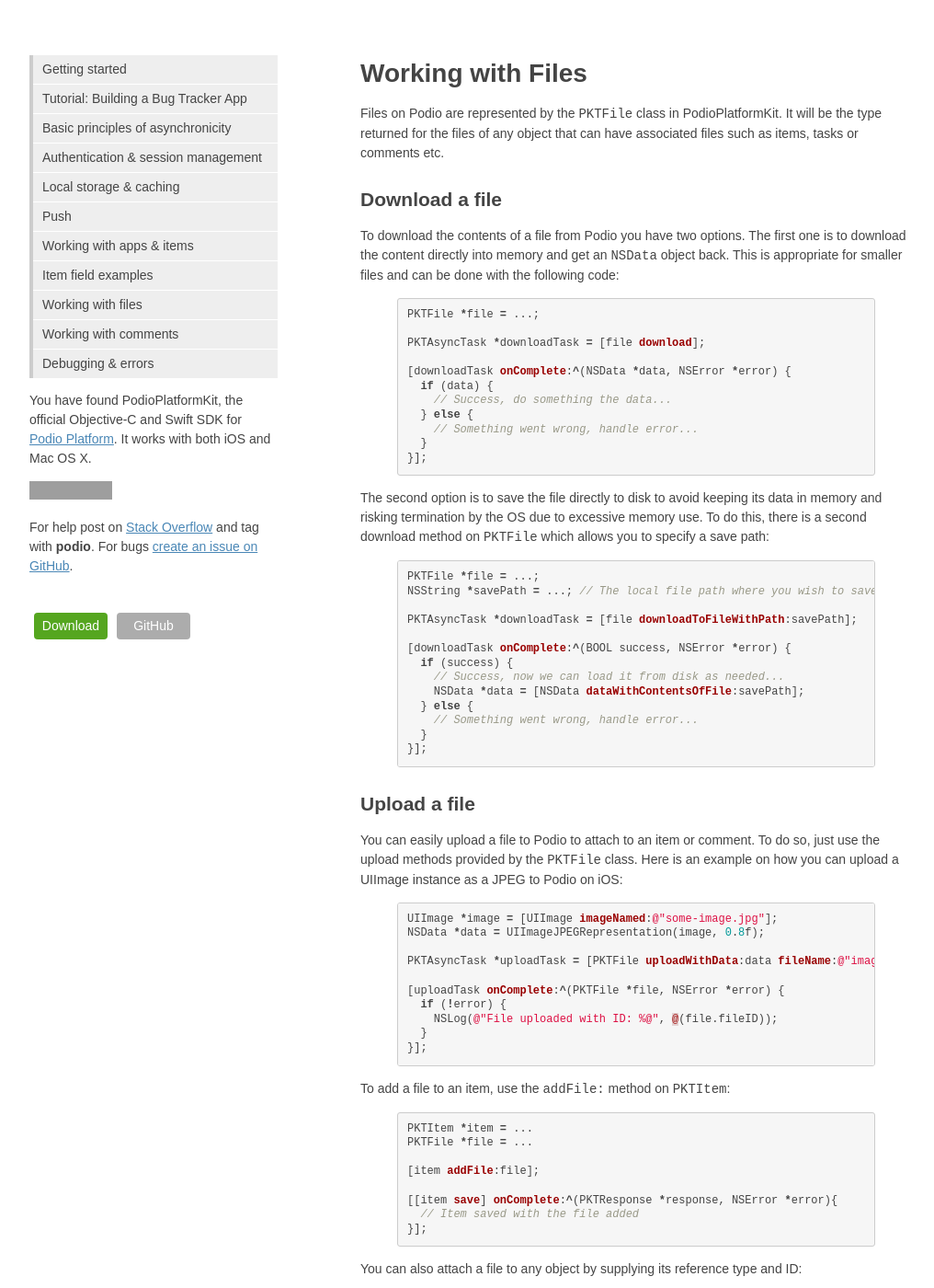
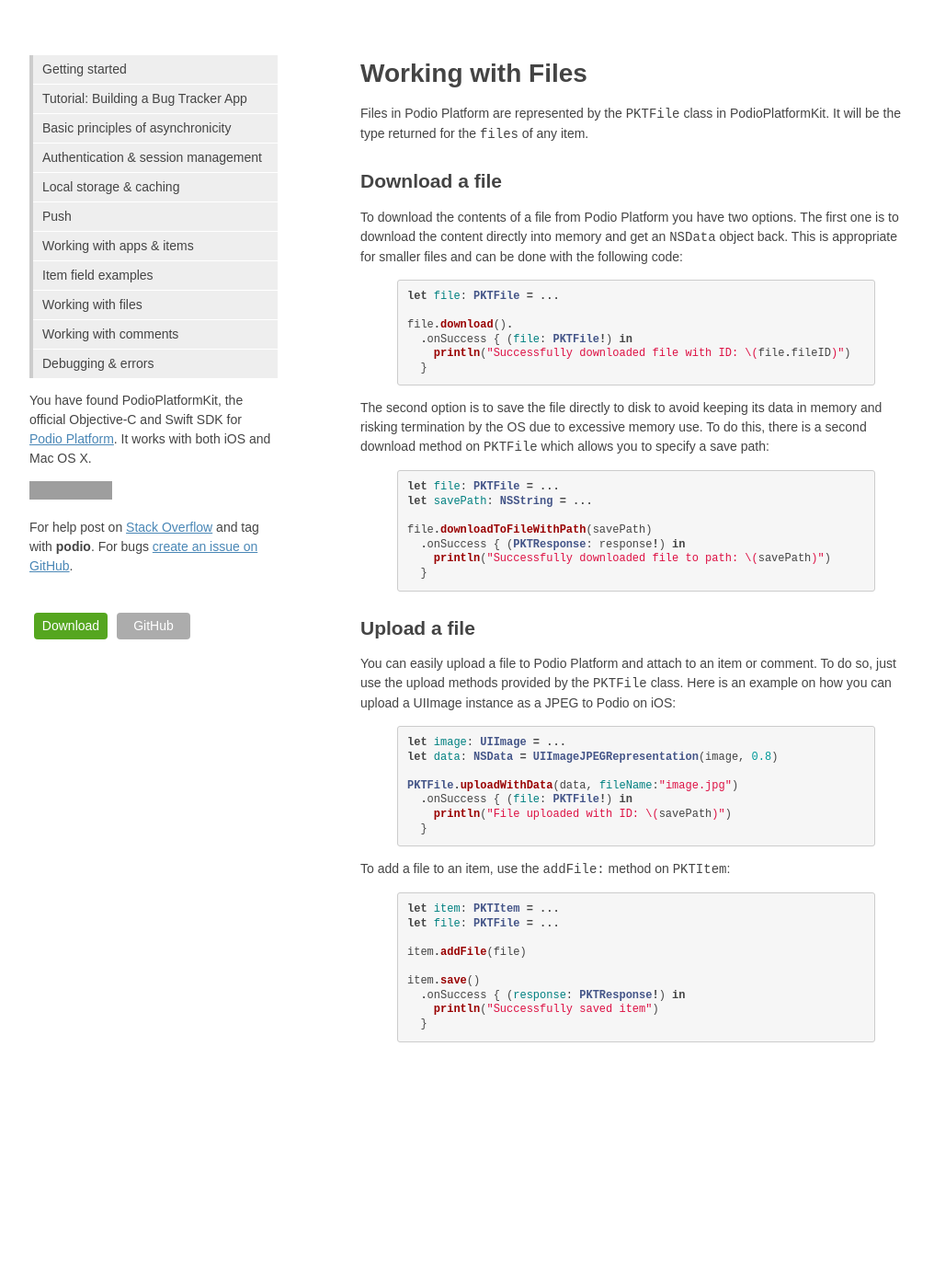
Before and after one commit to podio/podio-objc-platform, a Jekyll site: the page built from files/index.md, in a window 1280 px wide and 1400 px high. Shown: the whole window at 92% size, without its empty margins (128-1144 px from the left). Built offline with Jekyll 4.4.1, drawn with Linux system fonts in a browser that asks for light colours; some of the changed text lies outside the part shown; grey boxes are pictures that could not be loaded.

Commit message:
Updated files section

```diff
--- a/files/index.md
+++ b/files/index.md
@@ -3,84 +3,57 @@
 ---
 # Working with Files
 
-Files on Podio are represented by the `PKTFile` class in PodioPlatformKit. It will be the type returned for the files of any object that can have associated files such as items, tasks or comments etc.
+Files in Podio Platform are represented by the `PKTFile` class in PodioPlatformKit. It will be the type returned for the `files` of any item.
 
 ## Download a file
 
-To download the contents of a file from Podio you have two options. The first one is to download the content directly into memory and get an `NSData` object back. This is appropriate for smaller files and can be done with the following code:
+To download the contents of a file from Podio Platform you have two options. The first one is to download the content directly into memory and get an `NSData` object back. This is appropriate for smaller files and can be done with the following code:
 
-{% highlight objective-c %}
-PKTFile *file = ...;
+{% highlight Swift %}
+let file: PKTFile = ...
 
-PKTAsyncTask *downloadTask = [file download];
-
-[downloadTask onComplete:^(NSData *data, NSError *error) {
-  if (data) {
-    // Success, do something the data...
-  } else {
-    // Something went wrong, handle error...
+file.download().
+  .onSuccess { (file: PKTFile!) in
+    println("Successfully downloaded file with ID: \(file.fileID)")
   }
-}];
 {% endhighlight %}
 
 The second option is to save the file directly to disk to avoid keeping its data in memory and risking termination by the OS due to excessive memory use. To do this, there is a second download method on `PKTFile` which allows you to specify a save path:
 
-{% highlight objective-c %}
-PKTFile *file = ...;
-NSString *savePath = ...; // The local file path where you wish to save the file
+{% highlight Swift %}
+let file: PKTFile = ...
+let savePath: NSString = ...
 
-PKTAsyncTask *downloadTask = [file downloadToFileWithPath:savePath];
-
-[downloadTask onComplete:^(BOOL success, NSError *error) {
-  if (success) {
-    // Success, now we can load it from disk as needed...
-    NSData *data = [NSData dataWithContentsOfFile:savePath];
-  } else {
-    // Something went wrong, handle error...
+file.downloadToFileWithPath(savePath)
+  .onSuccess { (PKTResponse: response!) in
+    println("Successfully downloaded file to path: \(savePath)")
   }
-}];
 {% endhighlight %}
 
 ## Upload a file
 
-You can easily upload a file to Podio to attach to an item or comment. To do so, just use the upload methods provided by the `PKTFile` class. Here is an example on how you can upload a UIImage instance as a JPEG to Podio on iOS:
+You can easily upload a file to Podio Platform and attach to an item or comment. To do so, just use the upload methods provided by the `PKTFile` class. Here is an example on how you can upload a UIImage instance as a JPEG to Podio on iOS:
 
-{% highlight objective-c %}
-UIImage *image = [UIImage imageNamed:@"some-image.jpg"];
-NSData *data = UIImageJPEGRepresentation(image, 0.8f);
+{% highlight Swift %}
+let image: UIImage = ...
+let data: NSData = UIImageJPEGRepresentation(image, 0.8)
 
-PKTAsyncTask *uploadTask = [PKTFile uploadWithData:data fileName:@"image.jpg"];
-
-[uploadTask onComplete:^(PKTFile *file, NSError *error) {
-  if (!error) {
-    NSLog(@"File uploaded with ID: %@", @(file.fileID));
+PKTFile.uploadWithData(data, fileName:"image.jpg")
+  .onSuccess { (file: PKTFile!) in
+    println("File uploaded with ID: \(savePath)")
   }
-}];
 {% endhighlight %}
 
 To add a file to an item, use the `addFile:` method on `PKTItem`:
 
-{% highlight objective-c %}
-PKTItem *item = ...
-PKTFile *file = ...
+{% highlight Swift %}
+let item: PKTItem = ...
+let file: PKTFile = ...
 
-[item addFile:file];
+item.addFile(file)
 
-[[item save] onComplete:^(PKTResponse *response, NSError *error){
-  // Item saved with the file added
-}];
+item.save()
+  .onSuccess { (response: PKTResponse!) in
+    println("Successfully saved item")
+  }
 {% endhighlight %}
-
-You can also attach a file to any object by supplying its reference type and ID:
-
-{% highlight objective-c %}
-PKTFile *file = ...
-
-PKTAsyncTask *attachTask = [file attachWithReferenceID:1234 referenceType:PKTReferenceTypeItem];
-
-[attachTask onComplete:^(PKTResponse *response, NSError *error) {
-  if (!error) {
-    // File successfully attached to item with ID 1234
-  }
-}];
-{% endhighlight %}
```
